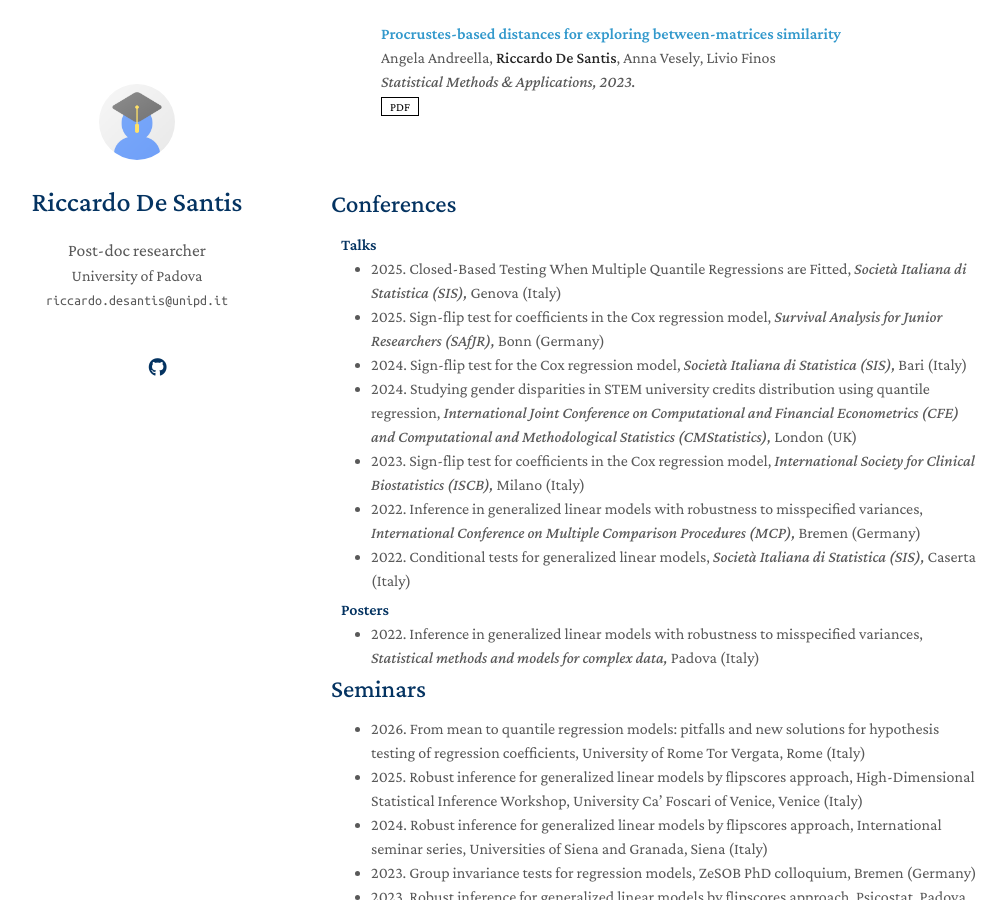
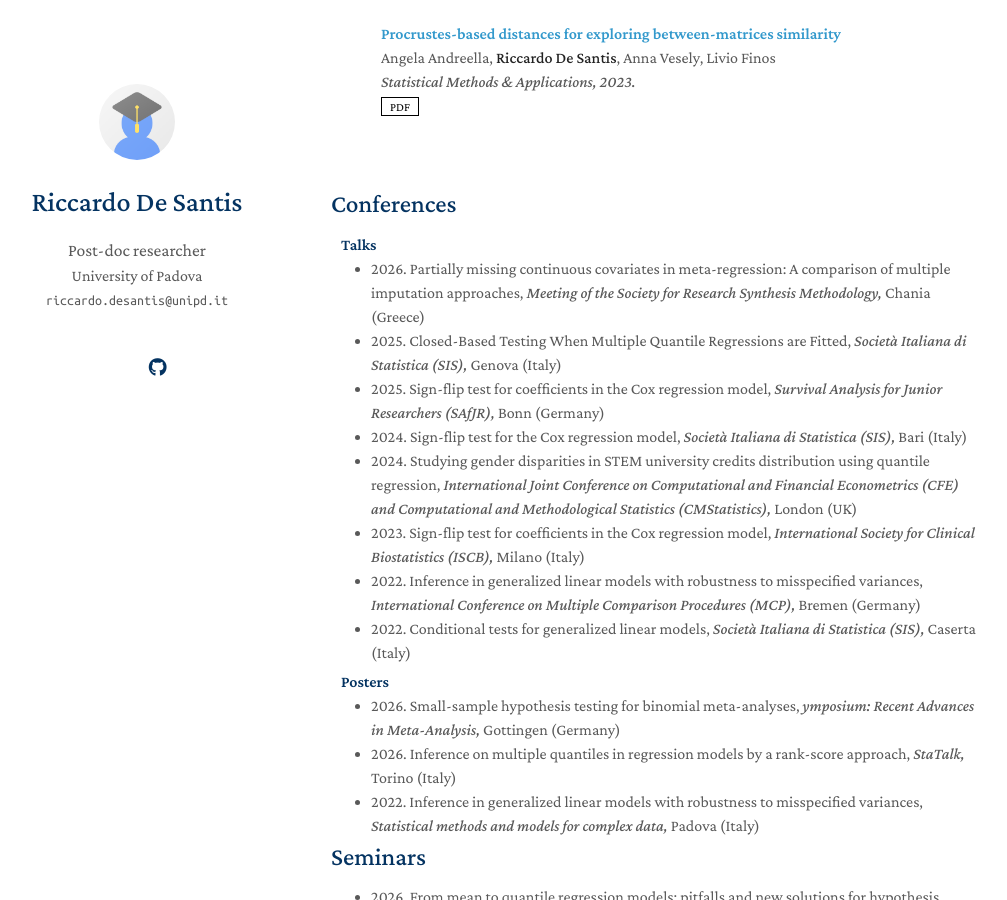
Before and after one commit to Rickdesa/rickdesa.github.io, a Jekyll site: the page built from index.md, in a window 1280 px wide and 900 px high, scrolled down 1422 px. Shown: the whole window, without its empty margins (139-1146 px from the left). Built offline with Jekyll 4.4.1, drawn with Linux system fonts in a browser that asks for light colours; a style sheet for code colours, icons or effects is not loaded; our own code applies the rules of GitHub Pages for plain Markdown files.

Commit message:
Update services.md with new conference entries
Added new talks and posters for upcoming conferences.

```diff
--- a/_includes/services.md
+++ b/_includes/services.md
@@ -3,6 +3,8 @@
 <h4 style="margin:0 10px 0;">Talks</h4>
 
 <ul style="margin:0 0 5px;">
+  <li><autocolor>2026. Partially missing continuous covariates in meta-regression: A comparison of multiple imputation approaches, <em>Meeting
+of the Society for Research Synthesis Methodology,</em> Chania (Greece)</autocolor></li>
   <li><autocolor>2025. Closed-Based Testing When Multiple Quantile Regressions are Fitted, <em>Società Italiana di Statistica (SIS),</em> Genova (Italy)</autocolor></li>
   <li><autocolor>2025. Sign-flip test for coefficients in the Cox regression model, <em>Survival Analysis for Junior Researchers (SAfJR),</em> Bonn (Germany)</autocolor></li>
   <li><autocolor>2024. Sign-flip test for the Cox regression model, <em>Società Italiana di Statistica (SIS),</em> Bari (Italy)</autocolor></li>
@@ -15,6 +17,8 @@
 <h4 style="margin:0 10px 0;">Posters</h4>
 
 <ul style="margin:0 0 5px;">
+  <li><autocolor>2026. Small-sample hypothesis testing for binomial meta-analyses, <em>ymposium: Recent Advances in Meta-Analysis,</em> Gottingen (Germany)</autocolor></li>
+  <li><autocolor>2026. Inference on multiple quantiles in regression models by a rank-score approach, <em>StaTalk,</em> Torino (Italy)</autocolor></li>
   <li><autocolor>2022. Inference in generalized linear models with robustness to misspecified variances, <em>Statistical methods and models for
 complex data,</em> Padova (Italy)</autocolor></li>
 </ul>
```
